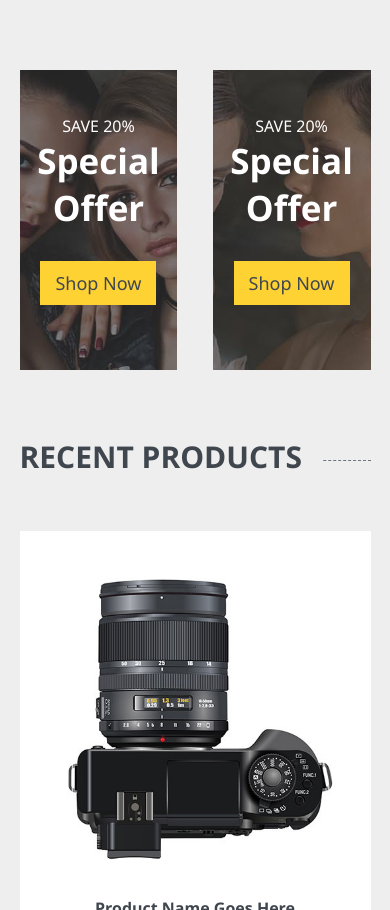
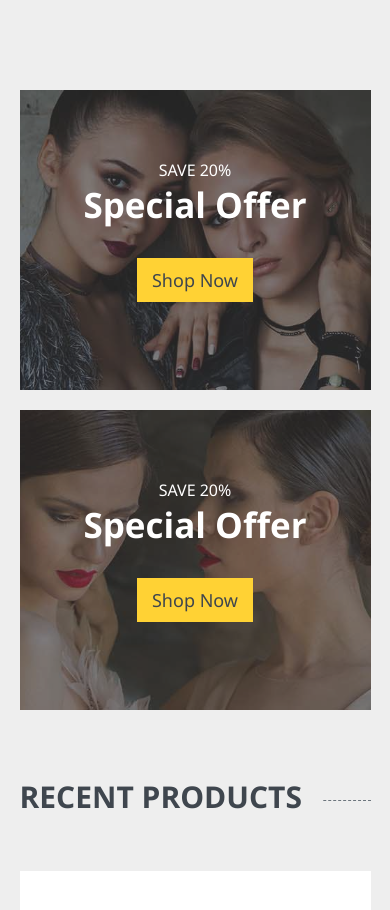
Before and after one commit to MIna-Atef-Samir/try-web-stite, a website: page index.html in a window 390 px wide. Shown: the part 7874-8784 px from the top of the page. Drawn offline with Linux system fonts and the light colour scheme.

Commit message:
media query modified

```diff
--- a/main.css
+++ b/main.css
@@ -652,6 +652,7 @@ transition: .3s;
 }
 .bigimages{
     display: flex;
+    flex-wrap: wrap;
     width: 100%;
     flex-direction: row;
     height: fit-content;
@@ -662,6 +663,7 @@ transition: .3s;
 }
 .bigimages .cover{
     width: 45%;
+    margin-top: 20px;
 }
 .bigimages img{
     height: 100%;
@@ -804,7 +806,9 @@ footer .scoundPart span{
     .vendors div{
         width: 30%;
     }
-
+    .bigimages .cover{
+        width: 100%;
+    }
 }
 @media (max-width:575px) {
     .categories .cat, .card, .firstPart > div{
```
